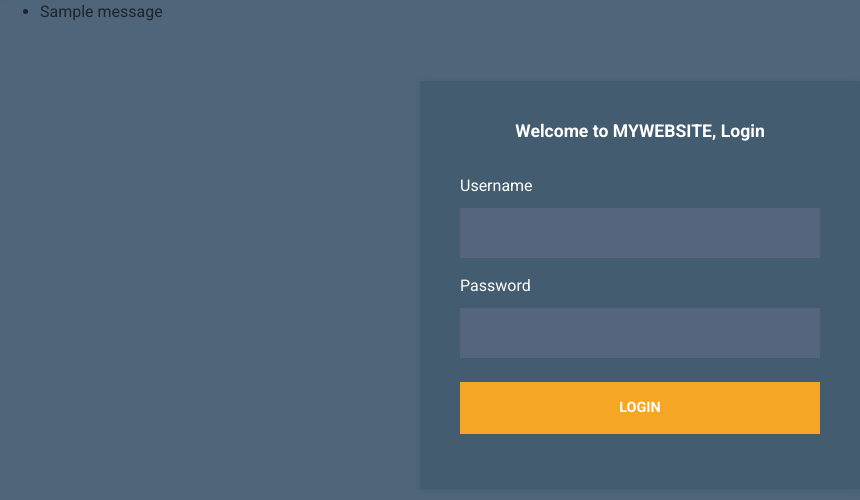
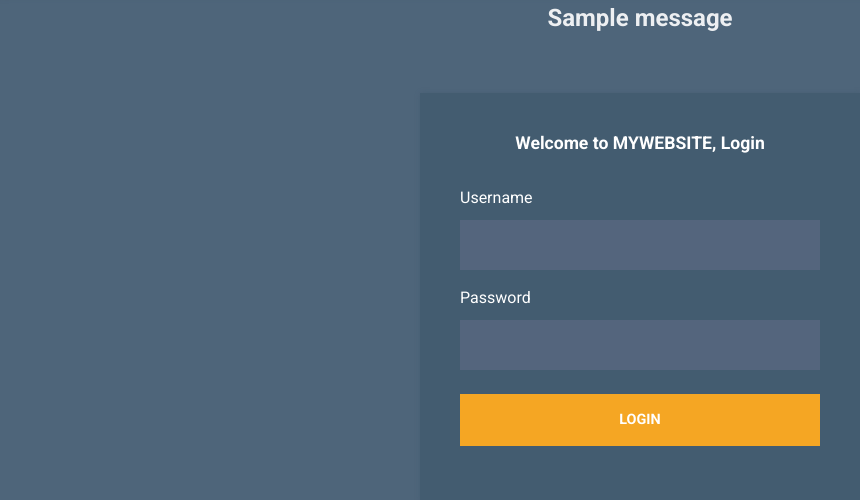
Before and after one commit to mrmalekjan/PostWebsite, a Flask app: page /login in a window 1280 px wide. Shown: the part 100-600 px from the top of the page, without its empty margins (0-860 px from the left). Run offline with Flask 3, Linux system fonts and the light colour scheme; tables that the repository leaves empty hold one stand-in row (values such as "Sample post"); one stand-in notice (Sample message) is shown; some libraries are stand-ins or nearby versions.

Commit message:
edited flash message and navbar

```diff
--- a/static/css/home.css
+++ b/static/css/home.css
@@ -80,3 +80,23 @@ img.cover-image {
     margin-right: 5px;
     color: #567086;
 }
+
+/* Flash message styles */
+.flash-message {
+    border-radius: 5px;
+    font-size: 24px;
+    font-weight: bold;
+    text-align: center;
+    max-width: 600px;
+    margin-left: auto;
+    margin-right: auto;
+    opacity: 0.9;
+    transition: opacity 0.5s ease-in-out;
+    color: white
+}
+
+/* Fade out the flash message after 5 seconds */
+.flash-message.fade-out {
+    opacity: 0;
+    visibility: hidden;
+}
--- a/templates/home.html
+++ b/templates/home.html
@@ -16,7 +16,7 @@
     <link rel="stylesheet" href="{{ url_for('static',filename='css/mini-post.css') }}" />
 </head>
 
-<body id="homePage">
+<body id="homePage" style="padding-top: 90px;">
     {% include 'top-nav-bar.html' %}
 
     <!-- Latest post Section -->
--- a/templates/login.html
+++ b/templates/login.html
@@ -44,15 +44,13 @@
     </div>
 
     {% with messages = get_flashed_messages() %}
-      {% if messages %}
-        <ul class=flashes>
-        {% for message in messages %}
-          <li>{{ message }}</li>
-        {% endfor %}
-        </ul>
-      {% endif %}
-    {% endwith %}
-    {% block body %}{% endblock %}
+                      {% if messages %}
+                        {% for message in messages %}
+                          <div class="flash-message">{{ message }}</div>
+                        {% endfor %}
+                      {% endif %}
+                    {% endwith %}
+
     <div class="container tm-mt-big tm-mb-big">
       <div class="row">
         <div class="col-12 mx-auto tm-login-col">
--- a/templates/top-nav-bar.html
+++ b/templates/top-nav-bar.html
@@ -1,4 +1,4 @@
-<nav class="navbar navbar-expand-xl">
+<nav class="navbar navbar-expand-xl fixed-top ">
     <div class="container h-100">
         <a class="navbar-brand" href="home">
                 <img class="home-icon" src="{{ url_for('static', filename='img/logo.png') }}"></img>
```
